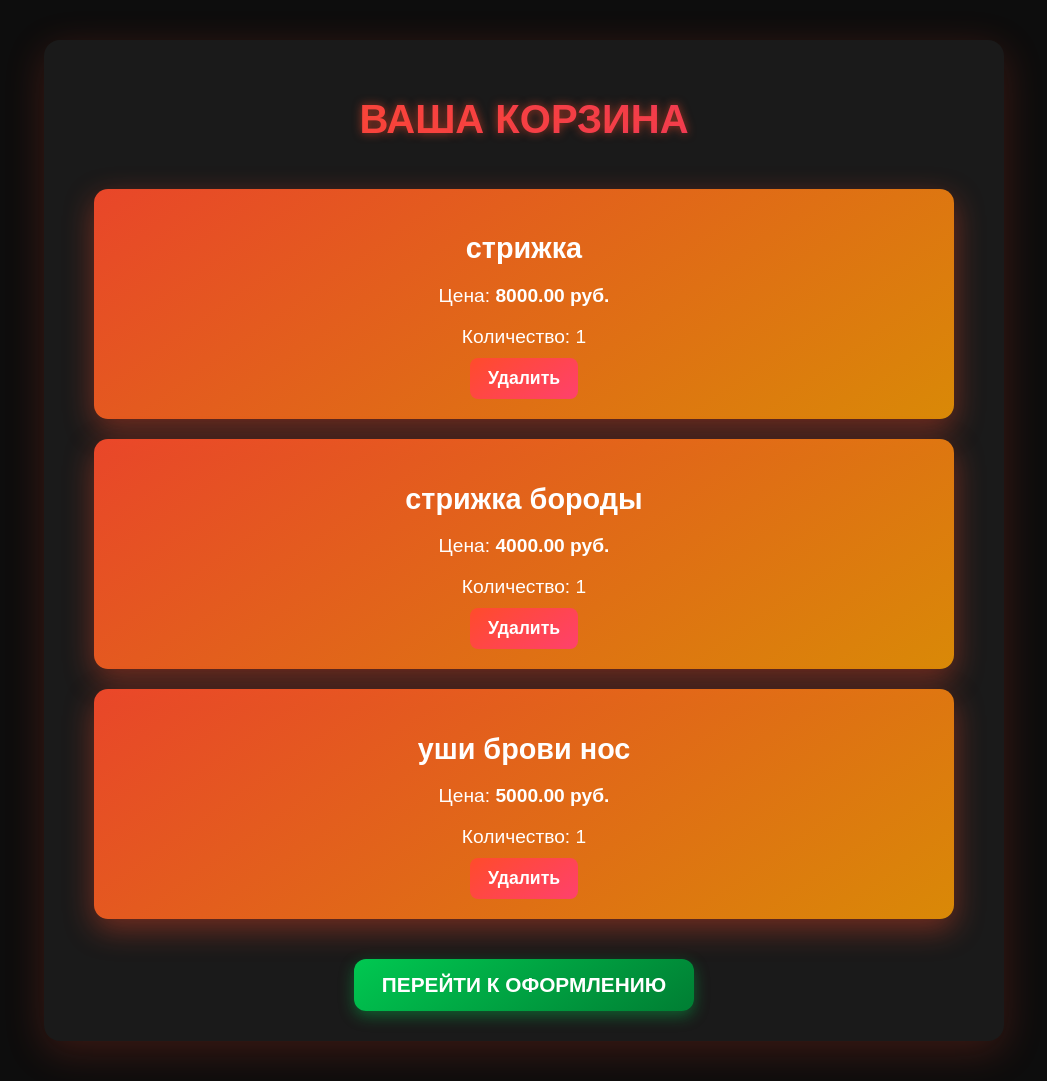
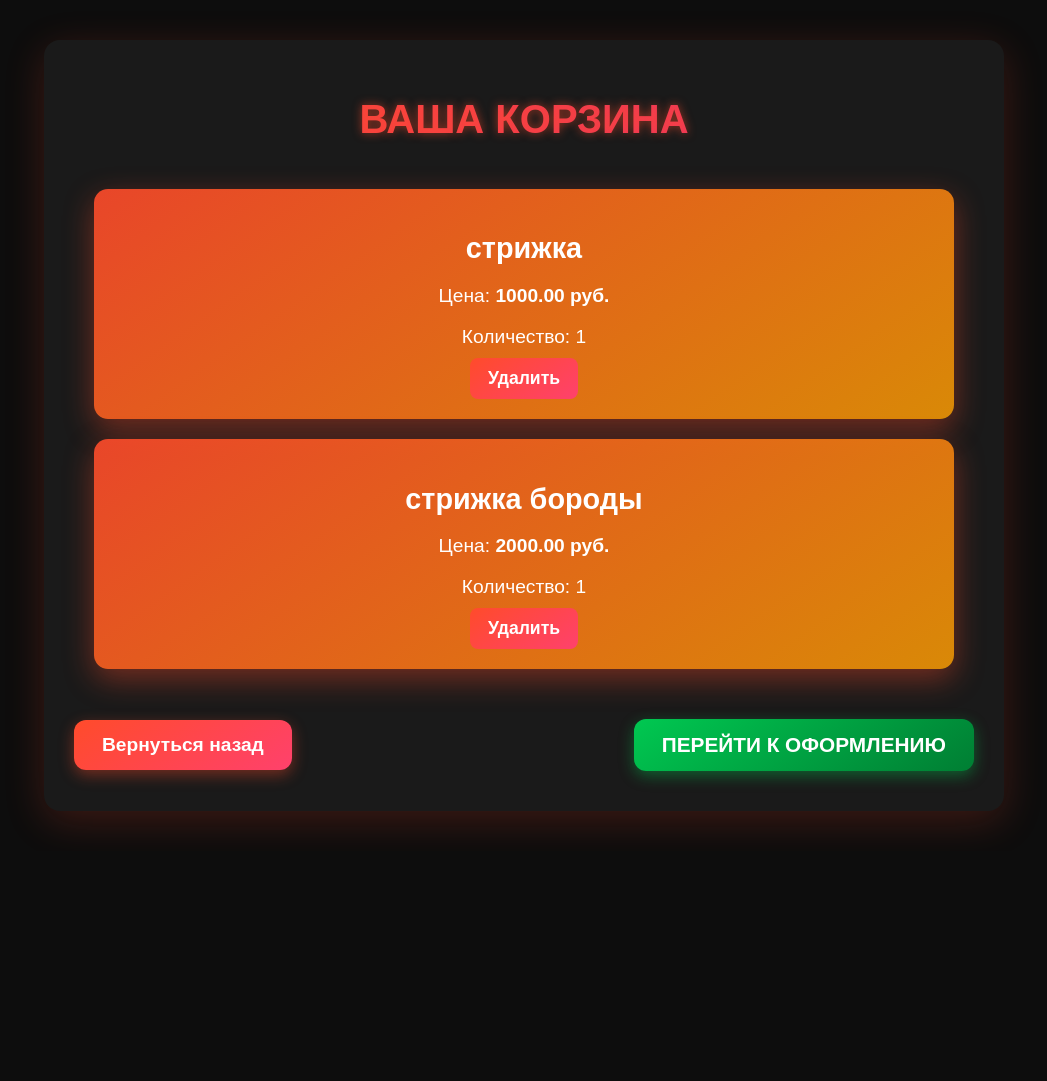
Before and after one commit to TOFU-tj/BookingApp, a Django app: a page that uses web/client_web/templates/client_web/basket.html in a window 1280 px wide. Shown: the whole page, without its empty margins (116-1163 px from the left). After the commit the page ends 833 px from the top, so only its background shows below. Run offline with Django 5.2, Linux system fonts and the light colour scheme; data comes from the database, SQL or seed files in the repository.

Commit message:
before adding basket history

```diff
--- a/web/client_web/models.py
+++ b/web/client_web/models.py
@@ -27,7 +27,7 @@ class UserForm(models.Model):
     email = models.EmailField("Email", unique=False)
     text = models.TextField("Comment", blank=True, null=True)
     select_schedule = models.ForeignKey(WorkSchedule, on_delete=models.CASCADE, blank=True, null=True)
-    Basket = models.ForeignKey(Basket, on_delete=models.CASCADE, blank=True, null=True)
+    basket = models.ForeignKey(Basket, on_delete=models.CASCADE, blank=True, null=True)
 
 
     class Meta:
@@ -42,7 +42,7 @@ class UserForm(models.Model):
 
 class SuccessModel(models.Model):
     name = models.ForeignKey(UserForm, on_delete=models.CASCADE)  # Клиент, который записался
-    basket = models.ForeignKey(Basket, on_delete=models.CASCADE)  # Выбранные услуги
+    basket = models.ForeignKey(Basket, on_delete=models.SET_NULL, null=True, blank=True) # Выбранные услуги
     executor = models.ForeignKey(User, on_delete=models.CASCADE)  # Владелец компании (исполнитель)
 
     class Meta:
--- a/web/client_web/static/client_web/css/cart.css
+++ b/web/client_web/static/client_web/css/cart.css
@@ -89,11 +89,44 @@ body {
     transform: scale(0.95);
 }
 
-/* 🛍️ Кнопка оформления заказа */
-/* 🛒 Кнопка "Перейти к оформлению" */
+/* 🔥 Контейнер для кнопок */
+.continue-button-container {
+    display: flex;
+    justify-content: space-between;
+    align-items: center;
+    margin-top: 20px;
+    padding: 10px 0;
+}
+
+/* 🔙 Кнопка "Вернуться назад" (слева) */
+.back-btn {
+    order: 1;
+    padding: 14px 28px;
+    font-size: 1.2em;
+    font-weight: bold;
+    color: white;
+    background: linear-gradient(145deg, #ff4b2b, #ff416c);
+    border: none;
+    border-radius: 12px;
+    cursor: pointer;
+    transition: transform 0.3s ease, box-shadow 0.3s ease;
+    box-shadow: 0 5px 15px rgba(255, 75, 43, 0.4);
+}
+
+.back-btn:hover {
+    background: #ff4b2b;
+    transform: scale(1.07);
+    box-shadow: 0 10px 20px rgba(255, 75, 43, 0.5);
+}
+
+.back-btn:active {
+    transform: scale(0.95);
+}
+
+/* 🛒 Кнопка "Перейти к оформлению" (справа) */
 .checkout-btn {
+    order: 2;
     display: inline-block;
-    margin-top: 20px;
     padding: 14px 28px;
     font-size: 1.3em;
     font-weight: bold;
@@ -116,7 +149,6 @@ body {
     transform: scale(0.95);
     box-shadow: 0 5px 10px rgba(0, 200, 81, 0.5);
 }
-
 
 /* 🚫 Текст пустой корзины */
 .empty-cart {
@@ -159,8 +191,18 @@ body {
         font-size: 1.1em;
     }
 
-    .cart-remove-btn, .checkout-btn {
+    .cart-remove-btn, .checkout-btn, .back-btn {
         font-size: 1em;
         padding: 10px 15px;
     }
+
+    /* 🛠️ Кнопки в одну колонку на маленьких экранах */
+    .continue-button-container {
+        flex-direction: column;
+        gap: 15px;
+    }
+
+    .checkout-btn, .back-btn {
+        width: 100%;
+    }
 }
--- a/web/client_web/templates/client_web/basket.html
+++ b/web/client_web/templates/client_web/basket.html
@@ -21,20 +21,29 @@
                         <p class="cart-service-quantity">Количество: {{ item.quantity }}</p>
 
                         <!-- Форма для удаления товара из корзины -->
-                        {% comment %} <form method="post" action="{% url 'client:remove_from_basket' item.id %}"> {% endcomment %}
+                        <form method="post" action="{% url 'client:basket_delete' slug_company=slug_company slug_username=slug_username item_id=item.id %}">
                             {% csrf_token %}
                             <button type="submit" class="cart-remove-btn">Удалить</button>
                         </form>
+
+
                     </div>
                 {% endfor %}
             </div>
 
-            <!-- Кнопка для перехода к оформлению -->
+                        <!-- Кнопка для перехода к оформлению -->
             <div class="continue-button-container">
+                            <!-- Кнопка "Вернуться назад" (слева) -->
+                <form action="{% url 'client:client_services' slug_company=slug_company slug_username=slug_username %}" method="get">
+                    <button type="submit" class="back-btn">Вернуться назад</button>
+                </form>
+
+                            <!-- Кнопка "Перейти к оформлению" (справа) -->
                 <a href="{% url 'client:user_form' slug_company=slug_company slug_username=slug_username %}" class="checkout-btn">
-                    Перейти к оформлению
+                     Перейти к оформлению
                 </a>
             </div>
+
 
         {% else %}
             <p class="empty-cart">Корзина пуста</p>
--- a/web/client_web/urls.py
+++ b/web/client_web/urls.py
@@ -46,5 +46,7 @@ urlpatterns = [
 
     path('<slug:slug_company>/<slug:slug_username>/success/', views.SuccessView.as_view(), name='success'),
 
+    path('<slug:slug_company>/<slug:slug_username>/basket/delete/<int:item_id>/', views.BasketDeleteView.as_view(), name="basket_delete"),
+
 
 ]
--- a/web/client_web/views.py
+++ b/web/client_web/views.py
@@ -4,7 +4,7 @@ from services.models import ServiceModel, WorkSchedule
 from client_web.models import Basket, UserForm, SuccessModel, User
 from client_web.forms import UserBlank
 from django.shortcuts import render, redirect, get_object_or_404
-
+from django.views import View
 
 
 
@@ -16,13 +16,18 @@ class ClientServicesListView(ListView):
     context_object_name = 'services'
 
     def get_queryset(self):
-        return ServiceModel.objects.all()
+        slug_username = self.kwargs.get('slug_username')  # Получаем исполнителя из URL
+        return ServiceModel.objects.filter(user__username=slug_username)  # Фильтруем услуги по этому пользователю
 
     def get_context_data(self, **kwargs):
         context = super().get_context_data(**kwargs)
         context['slug_company'] = self.kwargs.get('slug_company', '')
         context['slug_username'] = self.kwargs.get('slug_username', '')
+
+        # Передаём в шаблон текущего исполнителя
+        context['executor'] = get_object_or_404(User, username=self.kwargs['slug_username'])
         return context
+
 
 
 
@@ -32,13 +37,18 @@ class BasketTemplateView(ListView):
     context_object_name = 'basket'
 
     def get_queryset(self):
-        return Basket.objects.all()
+        slug_username = self.kwargs.get('slug_username')  # Определяем исполнителя
+        return Basket.objects.filter(service__user__username=slug_username)  # Фильтруем корзину
 
     def get_context_data(self, **kwargs):
         context = super().get_context_data(**kwargs)
-        context['slug_company'] = self.kwargs.get('slug_company', '')  # Получаем из URL
-        context['slug_username'] = self.kwargs.get('slug_username', '')  # Получаем из URL
+        context['slug_company'] = self.kwargs.get('slug_company', '')
+        context['slug_username'] = self.kwargs.get('slug_username', '')
+
+        # Передаём текущего исполнителя
+        context['executor'] = get_object_or_404(User, username=self.kwargs['slug_username'])
         return context
+
 
 
 
@@ -49,14 +59,17 @@ def add_to_basket(request, slug_company, slug_username, item_id):
         request.session.create()
         session_key = request.session.session_key
 
-    # Проверяем, есть ли уже этот сервис в корзине для текущего пользователя
-    basket_item = Basket.objects.filter(session_key=session_key, service=service).first()
+    # Удаляем товары из корзины, если они от другого исполнителя
+    Basket.objects.filter(session_key=session_key).exclude(service__user=service.user).delete()
 
-    if not basket_item:
-        # Если сервис не найден в корзине, создаем новый элемент с указанными параметрами
-        Basket.objects.create(session_key=session_key, service=service, quantity=1)
-    else:
-        # Если сервис уже есть в корзине, увеличиваем его количество
+    # Проверяем, есть ли уже этот сервис в корзине
+    basket_item, created = Basket.objects.get_or_create(
+        session_key=session_key,
+        service=service,
+        defaults={'quantity': 1}
+    )
+
+    if not created:
         basket_item.quantity = 1
         basket_item.save()
 
@@ -66,8 +79,19 @@ def add_to_basket(request, slug_company, slug_username, item_id):
 
 
 
+class BasketDeleteView(View):
+    def post(self, request, slug_company, slug_username, item_id):
+        session_key = request.session.session_key
+        if session_key:
+            Basket.objects.filter(session_key=session_key, id=item_id).delete()
+        return redirect(request.META.get("HTTP_REFERER", "/"))
+
+
+
+
 
 from django.urls import reverse_lazy
+
 class UserFormView(CreateView):
     model = UserForm
     form_class = UserBlank
--- a/web/main_page/urls.py
+++ b/web/main_page/urls.py
@@ -10,6 +10,6 @@ urlpatterns = [
     path('client_web_page/<slug:slug_company>/<slug:slug_username>/client_services/',
          ClientServicesListView.as_view(), name='client_services'),
     path('generate_link/', views.generate_client_service_link, name='generate_link'),
-    path('client_web_page/<slug:slug_company>/<slug:slug_username>/create_appointment/',
-         views.create_appointment, name='create_appointment'),
+    # path('client_web_page/<slug:slug_company>/<slug:slug_username>/create_appointment/',
+    #      views.create_appointment, name='create_appointment'),
 ]
--- a/web/main_page/views.py
+++ b/web/main_page/views.py
@@ -1,3 +1,4 @@
+from django.shortcuts import get_object_or_404
 from django.shortcuts import render, redirect
 from django.views.generic.base import TemplateView
 from django.views.generic.list import ListView
@@ -27,7 +28,7 @@ class MainViews(LoginRequiredMixin, ListView):
 
 
 
-from django.shortcuts import get_object_or_404
+
 
 def create_appointment(request, slug_company, slug_username):
     """Создает запись клиента к конкретному владельцу компании"""
--- a/web/services/models.py
+++ b/web/services/models.py
@@ -26,6 +26,11 @@ class WorkSchedule(models.Model):
     end_time = models.TimeField()
     is_available = models.BooleanField(default=False)
 
+    class Meta:
+        verbose_name = "Work Schedule"
+        verbose_name_plural = "Work Schedules"
+        ordering = ["schedule_date", "start_time"]
+
     def save(self, *args, **kwargs):
         # Автоматически устанавливаем is_available как True для нового расписания
         if self.is_available is False:  # Если не указано, то по умолчанию рабочий день
```
Also changed, not shown: web/services/views.py (+12 -20 lines), web/client_web/migrations/0001_initial.py, web/client_web/migrations/0002_initial.py, web/client_web/migrations/0003_initial.py, web/db.sqlite3, web/services/migrations/0001_initial.py, web/services/migrations/0002_initial.py, web/user/migrations/0001_initial.py.
